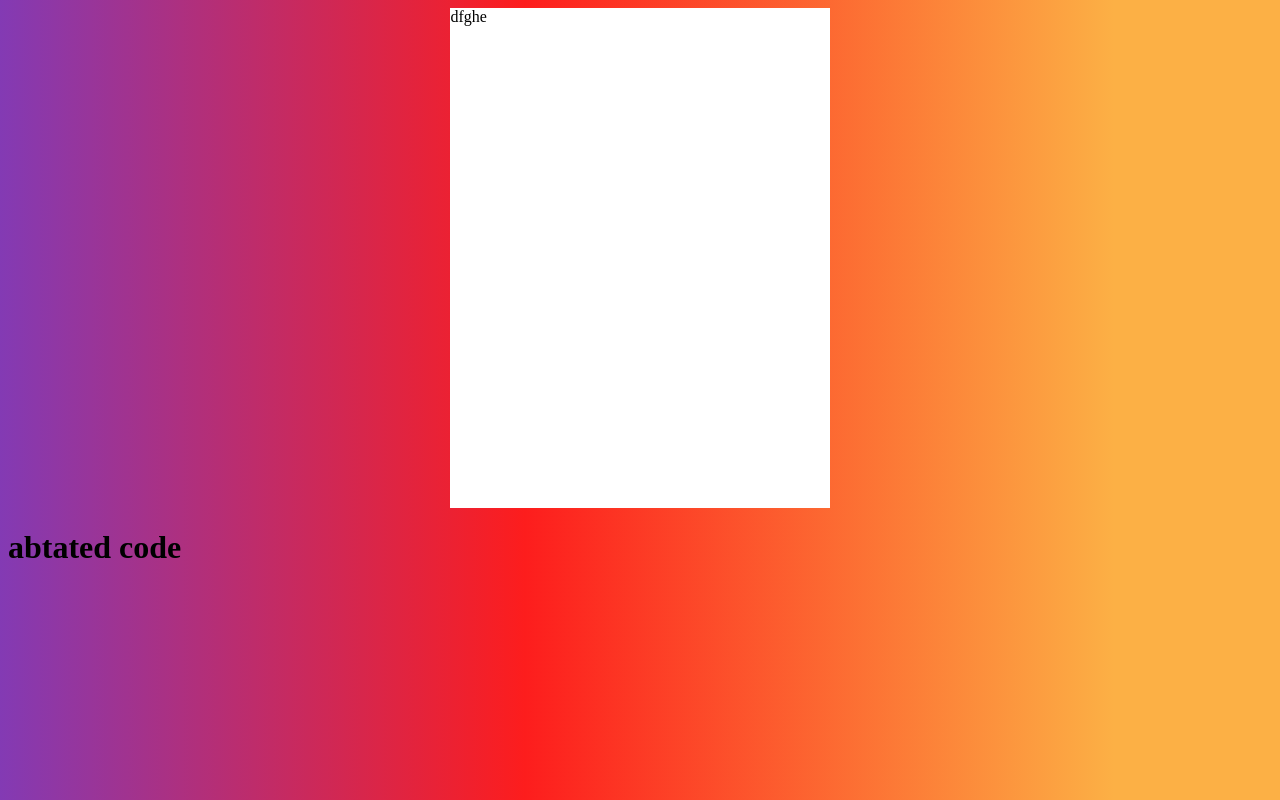
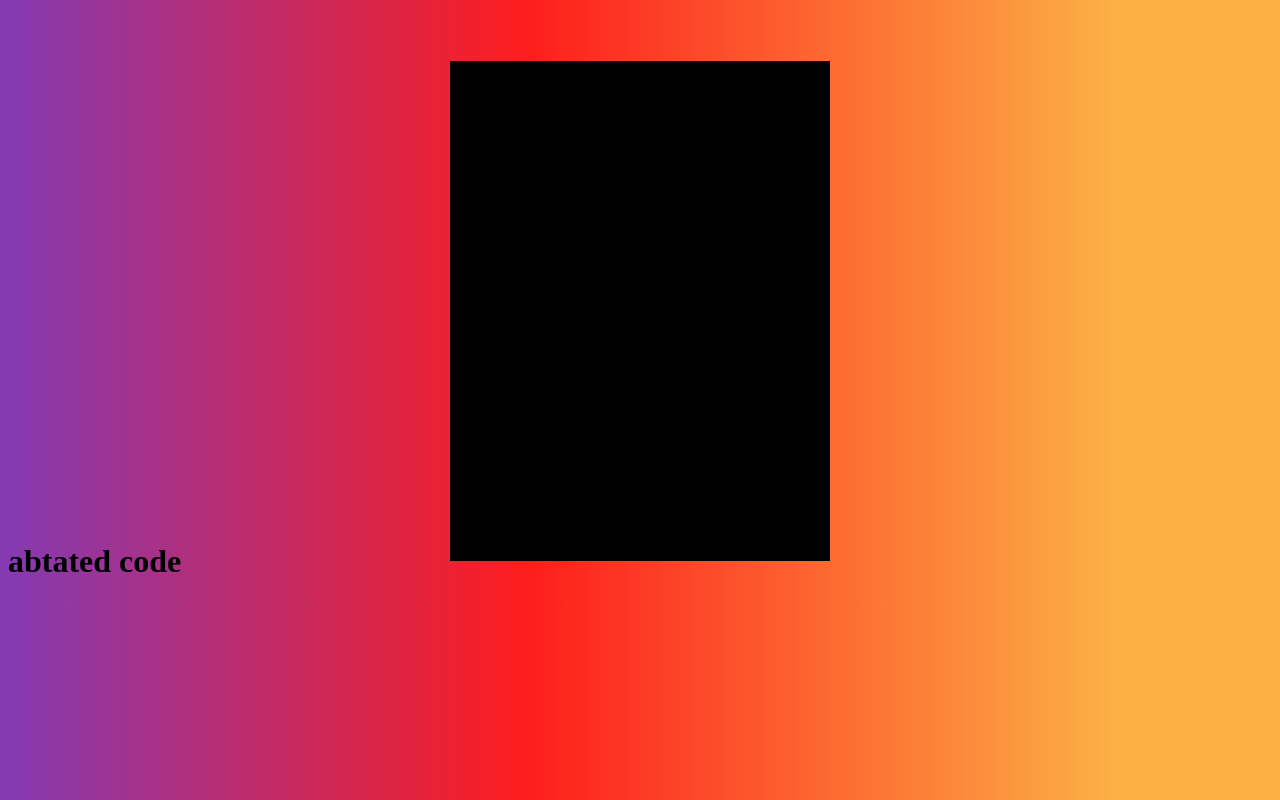
Before and after one commit to Nimra-Naz694/Student, a plain HTML site: page index.html in a window 1280 px wide. Drawn offline with Linux system fonts and the light colour scheme.

Commit message:
first commit

```diff
--- a/index.html
+++ b/index.html
@@ -8,7 +8,7 @@
 </head>
 <body>
     <div class="container">
-        dfghe
+        <h1 class="head"></h1>
     </div>
 
     <h1>abtated code</h1>
--- a/style.css
+++ b/style.css
@@ -4,7 +4,13 @@ body{
 .container{
     width: 30%;
     height: 500px;
-    background-color: white;
+    background-color: black;
     position: relative;
     left: 35%;
+    top: 40px;
+    margin: 0px;
+    padding: 0px;
 }
+.head{
+
+}
```
